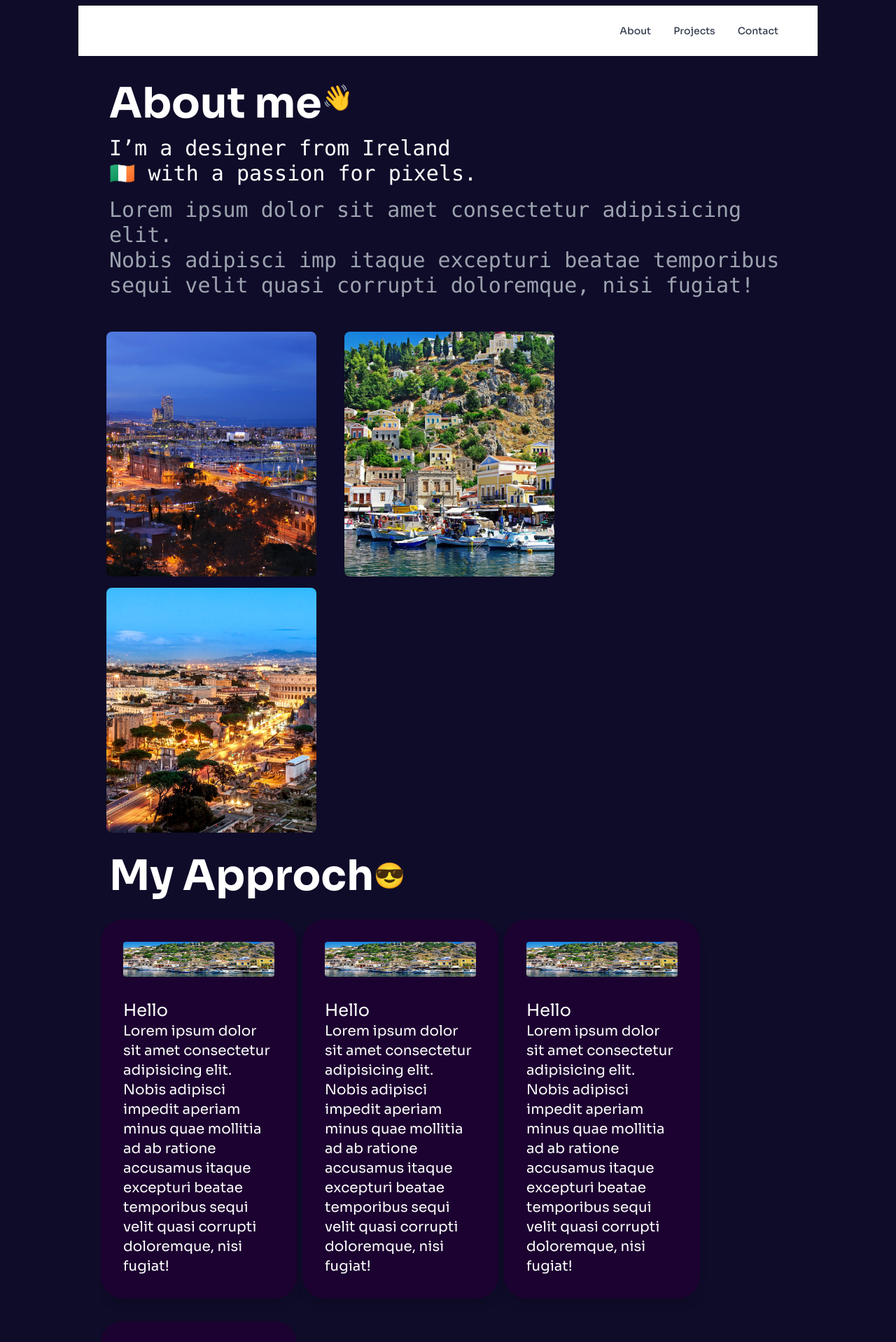
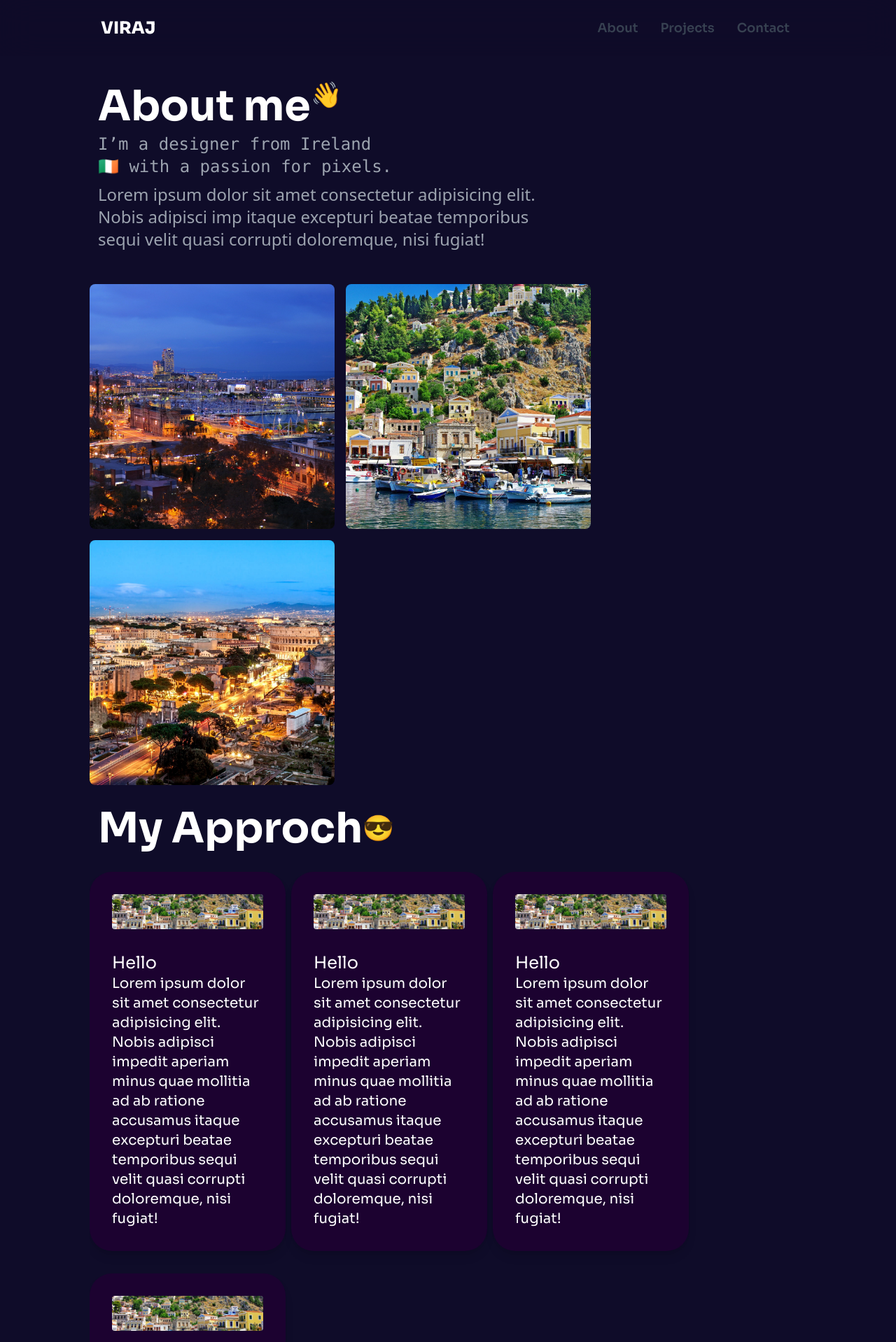
Before and after one commit to viraj0075/Viraj-Portfolio, a React (Vite) app: page /about in a window 1280 px wide. Shown: the top 1918 px of the page at 70% size. Built offline with nearby package versions, Linux system fonts and the light colour scheme.

Commit message:
Fixes #5 : Done

```diff
--- a/package.json
+++ b/package.json
@@ -12,6 +12,7 @@
   "dependencies": {
     "@splinetool/react-spline": "^4.0.0",
     "@splinetool/runtime": "^1.9.5",
+    "emailjs-com": "^3.2.0",
     "framer-motion": "^11.3.24",
     "react": "^18.3.1",
     "react-dom": "^18.3.1",
--- a/src/index.css
+++ b/src/index.css
@@ -3,6 +3,11 @@
 @tailwind utilities;
 body {
   @apply bg-[#0f0c29]
+}
+@layer components {
+  .gradient-text {
+    @apply bg-gradient-to-r from-purple-500 via-purple-600 to-purple-800 bg-clip-text text-transparent animate-gradient;
+  }
 }
 /* Blinking animation */
 @keyframes blink {
--- a/src/pages/About.jsx
+++ b/src/pages/About.jsx
@@ -2,15 +2,19 @@ import React from 'react'
 import { Link } from "react-router-dom"
 import { skills } from '../utils/skill/skillimages'
 import Marquee from 'react-fast-marquee'
+import { motion } from "framer-motion";
+import { containerVar } from '../components/Animations';
 
 const About = () => {
 
     return (
-        <div className='lg:mx-28 border-gray-200 mt-2 mb-3 p-4 px-6 sm:px-8 py-2.5 flex items-center justify-between flex-wrap  '>
+        <motion.div variants={containerVar} initial="hidden" animate="show" className='lg:mx-24 border-gray-200 mt-20 mb-3 p-4 px-6 sm:px-8 py-2.5 flex items-center justify-between flex-wrap  '>
             <div className='overflow-x-hidden container mx-auto'>
                 <div>
-                    <div className='flex items-center'>
-                        <h1 className='text-white text-6xl mt-4  text-sora ml-3 font-bold'>
+                    <motion.div whileInView={{ opacity: 1, x: 0 }}
+                        initial={{ opacity: 0, x: 100 }}
+                        transition={{ duration: 1.2, ease: "easeOut" }} className='flex items-center'>
+                        <h1 className='text-white text-2xl mt-8 lg:text-6xl sm:text-[1rem] md:text-[2rem] text-sora ml-3 font-bold'>
                             <Link to="/about">
                                 About me
                             </Link>
@@ -18,22 +22,44 @@ const About = () => {
                         <span className='text-4xl'>
                             👋
                         </span>
-                    </div>
-                    <h1 className='text-white text-3xl text-sora mt-4  ml-3 font-mono'>
+                    </motion.div>
+                    <motion.h1
+                        whileInView={{ opacity: 1, x: 0 }}
+                        initial={{ opacity: 0, x: 100 }}
+                        transition={{ duration: 1.2, ease: "easeOut" }} className='text-xl mx-3 text-gray-400 sm:text-2xl md:text-2xl lg:text-2xl font-mono font-sm mt-2'>
                         I’m a designer from Ireland <br />🇮🇪 with a passion for pixels.
-
-                    </h1>
-                    <h1 className='text-gray-400 text-3xl text-sora ml-3   mt-4 font-mono'>
-                        Lorem ipsum dolor sit amet consectetur adipisicing elit. <br />Nobis adipisci imp itaque excepturi beatae temporibus<br /> sequi velit quasi corrupti doloremque, nisi fugiat! </h1>
+                    </motion.h1>
+                    <motion.h1
+                        whileInView={{ opacity: 1, x: 0 }}
+                        initial={{ opacity: 0, x: 100 }}
+                        transition={{ duration: 1.2, ease: "easeOut" }}
+                        className='text-xl mx-3 text-gray-400 sm:text-2xl md:text-2xl lg:text-2xl font-sans font-sm mt-2'>
+                        Lorem ipsum dolor sit amet consectetur adipisicing elit. <br />Nobis adipisci imp itaque excepturi beatae temporibus<br /> sequi velit quasi corrupti doloremque, nisi fugiat! </motion.h1>
                 </div>
                 <div className='flex items-center mt-[2rem] flex-wrap'>
-                    <img className="ml-2 mt-4 rounded-lg mr-[2rem] w-full md:w-[300px] h-[350px]  object-cover" src={"/city1.jpg"} alt="" />
-                    <img className="ml-2 mt-4 rounded-lg mr-[2rem] w-full md:w-[300px] h-[350px]  object-cover" src={"/city2.jpg"} alt="" />
-                    <img className="ml-2 mt-4 rounded-lg mr-[2rem] w-full md:w-[300px] h-[350px]  object-cover" src={"/city3.jpg"} alt="" />
+                    <motion.img
+                        whileInView={{ opacity: 1, x: 0 }}
+                        initial={{ opacity: 0, x: 80 }}
+                        transition={{ duration: 1.2, ease: "easeOut" }}
+                        className="mr-4 mt-4 rounded-lg w-full md:w-[350px] h-[350px]  object-cover" src={"/city1.jpg"}
+                        alt="" />
+                    <motion.img
+                        whileInView={{ opacity: 1, x: 0 }}
+                        initial={{ opacity: 0, x: 90 }}
+                        transition={{ duration: 1.6, ease: "easeOut" }}
+                        className="mr-4 mt-4 rounded-lg w-full md:w-[350px] h-[350px]  object-cover" src={"/city2.jpg"} alt="" />
+                    <motion.img
+                        whileInView={{ opacity: 1, x: 0 }}
+                        initial={{ opacity: 0, x: 100 }}
+                        transition={{ duration: 1.8, ease: "easeOut" }}
+                        className="mr-4 mt-4 rounded-lg w-full md:w-[350px] h-[350px]  object-cover" src={"/city3.jpg"} alt="" />
 
                 </div>
-                <div className='flex items-center'>
-                    <h1 className='text-white text-6xl mt-8  text-sora ml-3 font-bold'>
+                <motion.div whileInView={{ opacity: 1, x: 0 }}
+                    initial={{ opacity: 0, x: 100 }}
+                    transition={{ duration: 1.2, ease: "easeOut" }}
+                    className='flex items-center'>
+                    <h1 className='text-white text-2xl mt-8 lg:text-6xl sm:text-[1rem] md:text-[2rem] text-sora ml-3 font-bold'>
                         <Link to="/about">
                             My Approch
                         </Link>
@@ -41,40 +67,50 @@ const About = () => {
                     <span className='text-4xl mt-8'>
                         😎
                     </span>
-                </div>
+                </motion.div>
                 <div className='flex flex-row flex-wrap w-full'>
-                    <div className="p-8 mr-2 mt-[2rem] bg-[#1c0230] w-full md:w-[280px] rounded-[2rem] shadow-lg">
-                        <img className='w-[150px] sm:w-full rounded h-[50px]' src="/city2.jpg" alt="" />
+                    <motion.div whileInView={{ opacity: 1, x: 0 }}
+                        initial={{ opacity: 0, x: 100 }}
+                        transition={{ duration: 1.2, ease: "easeOut" }} className="lg:p-8 p-4 mr-2 mt-[2rem] bg-[#1c0230] w-full md:w-[280px] rounded-[2rem] shadow-lg">
+                        <img className='object-cover w-[150px] sm:w-full rounded h-[50px]' src="/city2.jpg" alt="" />
                         <h1 className='text-white text-2xl mt-8  text-sora font-small'>
                             Hello
                         </h1>
                         <span className="text-white text-xl font-small lg:text-xl">Lorem ipsum dolor sit amet consectetur adipisicing elit. Nobis adipisci impedit aperiam minus quae mollitia ad ab ratione accusamus itaque excepturi beatae temporibus sequi velit quasi corrupti doloremque, nisi fugiat!</span>
-                    </div>
-                    <div className="p-8 mr-2 w-full mt-[2rem] md:w-[280px] bg-[#1c0230] rounded-[2rem] shadow-lg">
-                        <img className='w-[150px] sm:w-full rounded h-[50px]' src="/city2.jpg" alt="" />
+                    </motion.div>
+                    <motion.div whileInView={{ opacity: 1, x: 0 }}
+                        initial={{ opacity: 0, x: 100 }}
+                        transition={{ duration: 1.2, ease: "easeOut" }} className="lg:p-8 p-4 mr-2 mt-[2rem] bg-[#1c0230] w-full md:w-[280px] rounded-[2rem] shadow-lg">
+                        <img className='object-cover w-[150px] sm:w-full rounded h-[50px]' src="/city2.jpg" alt="" />
                         <h1 className='text-white text-2xl mt-8  text-sora font-small'>
                             Hello
                         </h1>
                         <span className="text-white text-xl font-small lg:text-xl">Lorem ipsum dolor sit amet consectetur adipisicing elit. Nobis adipisci impedit aperiam minus quae mollitia ad ab ratione accusamus itaque excepturi beatae temporibus sequi velit quasi corrupti doloremque, nisi fugiat!</span>
-                    </div>
-                    <div className="p-8 mr-2 w-full mt-[2rem] md:w-[280px] bg-[#1c0230] rounded-[2rem] shadow-lg">
-                        <img className='w-[150px] sm:w-full rounded h-[50px]' src="/city2.jpg" alt="" />
+                    </motion.div>
+                    <motion.div whileInView={{ opacity: 1, x: 0 }}
+                        initial={{ opacity: 0, x: 100 }}
+                        transition={{ duration: 1.2, ease: "easeOut" }} className="lg:p-8 p-4 mr-2 mt-[2rem] bg-[#1c0230] w-full md:w-[280px] rounded-[2rem] shadow-lg">
+                        <img className='object-cover w-[150px] sm:w-full rounded h-[50px]' src="/city2.jpg" alt="" />
                         <h1 className='text-white text-2xl mt-8  text-sora font-small'>
                             Hello
                         </h1>
                         <span className="text-white text-xl font-small lg:text-xl">Lorem ipsum dolor sit amet consectetur adipisicing elit. Nobis adipisci impedit aperiam minus quae mollitia ad ab ratione accusamus itaque excepturi beatae temporibus sequi velit quasi corrupti doloremque, nisi fugiat!</span>
-                    </div>
-                    <div className="p-8 mr-2 w-full mt-[2rem] md:w-[280px] bg-[#1c0230] rounded-[2rem] shadow-lg">
-                        <img className='w-[150px] sm:w-full rounded h-[50px]' src="/city2.jpg" alt="" />
+                    </motion.div>
+                    <motion.div whileInView={{ opacity: 1, x: 0 }}
+                        initial={{ opacity: 0, x: 100 }}
+                        transition={{ duration: 1.2, ease: "easeOut" }} className="lg:p-8 p-4 mr-2 mt-[2rem] bg-[#1c0230] w-full md:w-[280px] rounded-[2rem] shadow-lg">
+                        <img className='object-cover w-[150px] sm:w-full rounded h-[50px]' src="/city2.jpg" alt="" />
                         <h1 className='text-white text-2xl mt-8  text-sora font-small'>
                             Hello
                         </h1>
                         <span className="text-white text-xl font-small lg:text-xl">Lorem ipsum dolor sit amet consectetur adipisicing elit. Nobis adipisci impedit aperiam minus quae mollitia ad ab ratione accusamus itaque excepturi beatae temporibus sequi velit quasi corrupti doloremque, nisi fugiat!</span>
-                    </div>
+                    </motion.div>
                 </div>
                 <div className='mt-[4rem] m-8'>
-                    <div className='flex items-center'>
-                        <h1 className='text-white text-6xl mt-8  text-sora ml-3 font-bold'>
+                    <motion.div whileInView={{ opacity: 1, x: 0 }}
+                        initial={{ opacity: 0, x: 100 }}
+                        transition={{ duration: 1.2, ease: "easeOut" }}className='flex items-center'>
+                        <h1 className='text-white text-2xl mt-8 lg:text-6xl sm:text-[1rem] md:text-[2rem] text-sora ml-3 font-bold'>
                             <Link to="/about">
                                 <span>Skills</span>
                             </Link>
@@ -82,12 +118,12 @@ const About = () => {
                         <span className='text-4xl mt-8'>
                             😎
                         </span>
-                    </div>
-                    <div className='flex flex-row flex-wrap items-center justify-center bg-[#0f0c29]  p-4 overflow-hidden'>
+                    </motion.div>
+                    <div className='flex flex-row flex-wrap items-center justify-center bg-[#0f0c29] p-1 lg:p-4 overflow-hidden'>
                         <Marquee autoFill velocity={25} minScale={0.7} resetAfterTries={200} scatterRandomly>
                             {skills.map((items) => (
                                 <div className='w-[300px] flex-col items-center justify-center flex overflow-hidden m-2' key={items.id}>
-                                    <img src={items.imageUrl} className="w-[300px] h-[300px]   pl-[2rem]" alt={items.name} />
+                                    <img src={items.imageUrl} className="w-[300px] h-[300px]  pl-[2rem]" alt={items.name} />
                                     <h1 className='text-white text-center font-sora text-2xl font-bold mt-[2rem]'>
                                         {items.skillname}
                                     </h1>
@@ -98,7 +134,7 @@ const About = () => {
 
                 </div>
             </div>
-        </div>
+        </motion.div>
     )
 }
 
--- a/src/pages/Navbar.jsx
+++ b/src/pages/Navbar.jsx
@@ -4,14 +4,14 @@ const Navbar = () => {
   const [isOpen, setIsOpen] = useState(false);
 
   return (
-    <nav className="lg:mx-28 bg-white border-gray-200 mt-2 mb-3 p-4 px-6 sm:px-8 py-2.5 dark:bg-[#0f0c29] backdrop-blur-md">
-      <div className="container flex flex-wrap justify-between items-center mx-auto">
+  <nav className="fixed w-full z-10 top-0   border-gray-200 left-0 right-0 mb-3 p-4 px-6 sm:px-8 py-2.5  backdrop-blur-xl bg-[#0f0c29]/60">
+      <div className="container flex flex-wrap justify-between items-center mx-auto  lg:px-24">
         <a href="/" className="flex items-center">
           <span className="self-center text-white font-extrabold whitespace-nowrap text-2xl dark:text-white ml-4 ">VIRAJ</span>
         </a>
         <button
           type="button"
-          className="inline-flex items-center p-2 ml-3 text-sm text-gray-500 rounded-lg md:hidden hover:bg-gray-100 focus:outline-none focus:ring-2 focus:ring-gray-200 dark:text-gray-400 dark:hover:bg-gray-700 dark:focus:ring-gray-600"
+          className="inline-flex items-center p-2 ml-3 text-sm text-gray-500 rounded-lg md:hidden focus:outline-none focus:ring-2 focus:ring-gray-200 dark:text-gray-400 dark:hover:bg-gray-700 dark:focus:ring-gray-600"
           aria-controls="navbar-default"
           aria-expanded="false"
           onClick={() => setIsOpen(!isOpen)}
@@ -22,16 +22,16 @@ const Navbar = () => {
           </svg>
         </button>
         <div className={`${isOpen ? 'hidden' : ''} w-full md:block md:w-auto mx-2`} id="navbar-default">
-          <ul className="flex flex-col p-4 mt-4 bg-gray-50 rounded-lg  md:flex-row md:space-x-8 md:mt-0 md:text-sm md:font-medium md:border-0 md:bg-white dark:bg-[#0f0c29] ">
+          <ul className="flex flex-col p-4 mt-4  rounded-lg  md:flex-row md:space-x-8 md:mt-0 md:text-sm md:font-medium md:border-0 ">
             <li>
-              <Link to="about" className="block py-2 pr-4 pl-3 text-gray-700 rounded hover:bg-gray-100 md:hover:bg-transparent md:border-0 md:hover:text-green-700 md:p-0 dark:text-white md:dark:hover:text-green-500 dark:hover:bg-gray-700 dark:hover:text-white md:dark:hover:bg-transparent">About</Link>
+              <Link to="about" className="block py-2 pr-4 pl-3 text-gray-700 rounded md:hover:bg-transparent md:border-0 md:hover:text-green-700 md:p-0 dark:text-white md:dark:hover:text-green-500 dark:hover:bg-gray-700 md:dark:hover:bg-transparent text-lg font-semibold">About</Link>
             </li>
 
             <li>
-              <Link to="/projectlist" className="block py-2 pr-4 pl-3 text-gray-700 rounded hover:bg-gray-100 md:hover:bg-transparent md:border-0 md:hover:text-green-700 md:p-0 dark:text-white md:dark:hover:text-green-500 dark:hover:bg-gray-700 dark:hover:text-white md:dark:hover:bg-transparent">Projects</Link>
+              <Link to="/projectlist" className="block py-2 pr-4 pl-3 text-gray-700 rounded md:hover:bg-transparent md:border-0 md:hover:text-green-700 md:p-0 dark:text-white md:dark:hover:text-green-500 dark:hover:bg-gray-700 md:dark:hover:bg-transparent text-lg font-semibold">Projects</Link>
             </li>
             <li>
-              <Link to="/contact" className="block py-2 pr-4 pl-3 text-gray-700 rounded hover:bg-gray-100 md:hover:bg-transparent md:border-0 md:hover:text-green-700 md:p-0 dark:text-white md:dark:hover:text-green-500 dark:hover:bg-gray-700 dark:hover:text-white md:dark:hover:bg-transparent">Contact</Link>
+              <Link to="/contact" className="block py-2 pr-4 pl-3 text-gray-700 rounded md:hover:bg-transparent md:border-0 md:hover:text-green-700 md:p-0 dark:text-white md:dark:hover:text-green-500 dark:hover:bg-gray-700 dark:hover:text-white md:dark:hover:bg-transparent text-lg font-semibold">Contact</Link>
             </li>
           </ul>
         </div>
--- a/src/pages/Projects.jsx
+++ b/src/pages/Projects.jsx
@@ -77,13 +77,13 @@ const Projects = () => {
                         </div>
                         <div>
                             <div>
-                                <motion.h1 variants={projVar}
+                                <motion.h1
                                     whileInView={{ opacity: 1, y: 0 }}
                                     initial={{ opacity: 0, y: 30 }}
                                     transition={{ duration: 1.2, ease: "easeOut" }} className='text-white text-2xl mt-8 lg:text-4xl sm:text-2xl md:text-3xl text-sora ml-2 lg:mx-[5rem] font-bold font-sora'>Conclusion</motion.h1>
                             </div>
                             <div>
-                                <motion.div variants={projVar}
+                                <motion.div
                                     whileInView={{ opacity: 1, y: 0 }}
                                     initial={{ opacity: 0, y: 30 }}
                                     transition={{ duration: 1.2, ease: "easeOut" }}
```
Also changed, not shown: src/components/Email.jsx (added, +9 -0 lines), src/components/Social.jsx (+30 -12 lines), src/pages/ContactForm.jsx (+60 -7 lines), src/pages/Home.jsx (+38 -23 lines), tailwind.config.js (+13 -3 lines), 2 other files (tests, documents, lock files or other folders).
